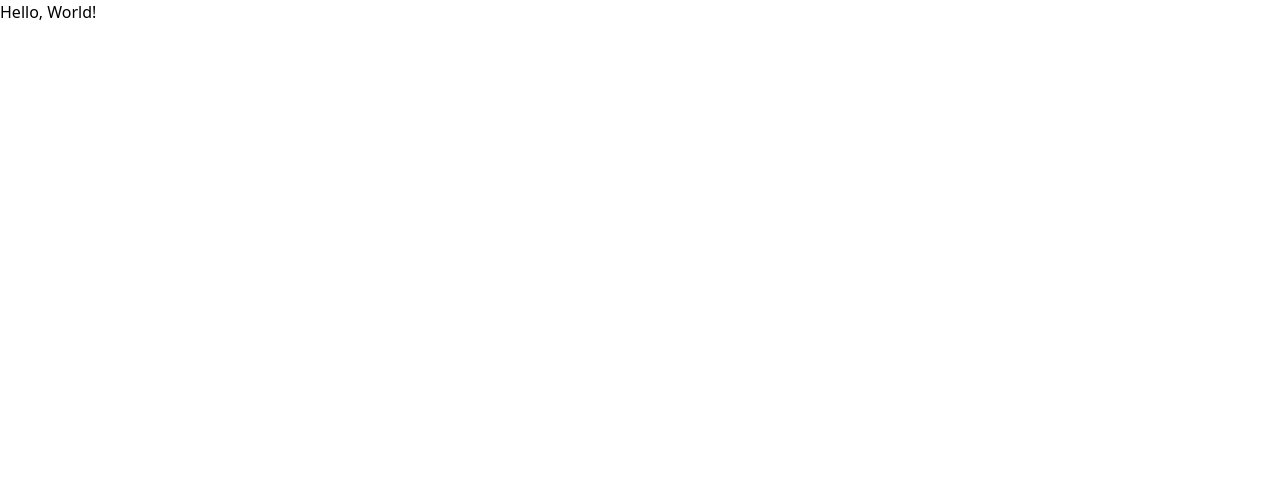
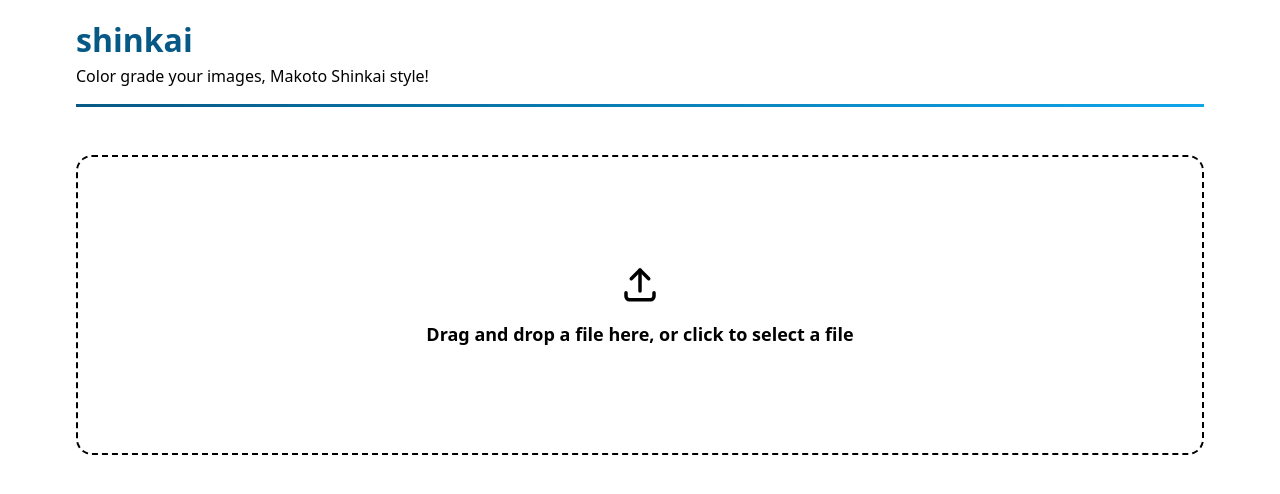
Before and after one commit to acomarcho/shinkai, a Next.js app in the folder frontend/: page / in a window 1280 px wide. Shown: the top 494 px of the page. Built offline with nearby package versions, Linux system fonts and the light colour scheme.

Commit message:
Feat: Add react-dropzone

```diff
--- /dev/null
+++ b/frontend/components/wrapper.tsx
@@ -0,0 +1,3 @@
+export const Wrapper = ({ children }: { children: JSX.Element }) => {
+  return <div className="max-w-[1160px] mx-auto p-[1rem]">{children}</div>;
+};
--- a/frontend/pages/index.tsx
+++ b/frontend/pages/index.tsx
@@ -1,7 +1,79 @@
+import { Wrapper } from "@/components/wrapper";
+import { useCallback } from "react";
+import { useDropzone } from "react-dropzone";
+
 export default function IndexPage() {
+  const onDrop = useCallback(<T extends File>(acceptedFile: T[]) => {
+    console.log(acceptedFile);
+  }, []);
+
+  const { getRootProps, getInputProps, isDragActive } = useDropzone({ onDrop });
+
+  let fileUploadStyle =
+    "w-full flex flex-col justify-center items-center h-[300px] border-black border-dashed border-[2px] rounded-2xl mt-[3rem]";
+  if (isDragActive) {
+    fileUploadStyle += " bg-sky-100 border-sky-800";
+  }
+
   return (
-    <div>
-      <h1>Hello, World!</h1>
-    </div>
+    <Wrapper>
+      <>
+        <h1 className="font-bold text-[2rem] text-sky-800">shinkai</h1>
+        <p>Color grade your images, Makoto Shinkai style!</p>
+        <Divider />
+        <div {...getRootProps()} className={fileUploadStyle}>
+          <input {...getInputProps()} />
+          {isDragActive ? (
+            <>
+              <FileUploadIcon className="text-sky-800" size="42" />
+              <p className="mt-[1rem] font-bold text-[1.125rem] text-sky-800">
+                Drop the file here!
+              </p>
+            </>
+          ) : (
+            <>
+              <FileUploadIcon size="42" />
+              <p className="mt-[1rem] font-bold text-[1.125rem]">
+                Drag and drop a file here, or click to select a file
+              </p>
+            </>
+          )}
+        </div>
+      </>
+    </Wrapper>
   );
 }
+
+const Divider = () => {
+  return (
+    <div className="h-[3px] w-full bg-gradient-to-r my-[1rem] from-sky-800 to-sky-500" />
+  );
+};
+
+const FileUploadIcon = ({
+  size,
+  className,
+}: {
+  size?: string;
+  className?: string;
+}) => {
+  return (
+    <svg
+      xmlns="http://www.w3.org/2000/svg"
+      width={size ?? "24"}
+      height={size ?? "24"}
+      viewBox="0 0 24 24"
+      stroke-width="2"
+      stroke="currentColor"
+      fill="none"
+      stroke-linecap="round"
+      stroke-linejoin="round"
+      className={className ?? ""}
+    >
+      <path stroke="none" d="M0 0h24v24H0z" fill="none" />
+      <path d="M4 17v2a2 2 0 0 0 2 2h12a2 2 0 0 0 2 -2v-2" />
+      <path d="M7 9l5 -5l5 5" />
+      <path d="M12 4l0 12" />
+    </svg>
+  );
+};
```
Also changed, not shown: frontend/package.json (+5 -4 lines), 1 other file (tests, documents, lock files or other folders).
